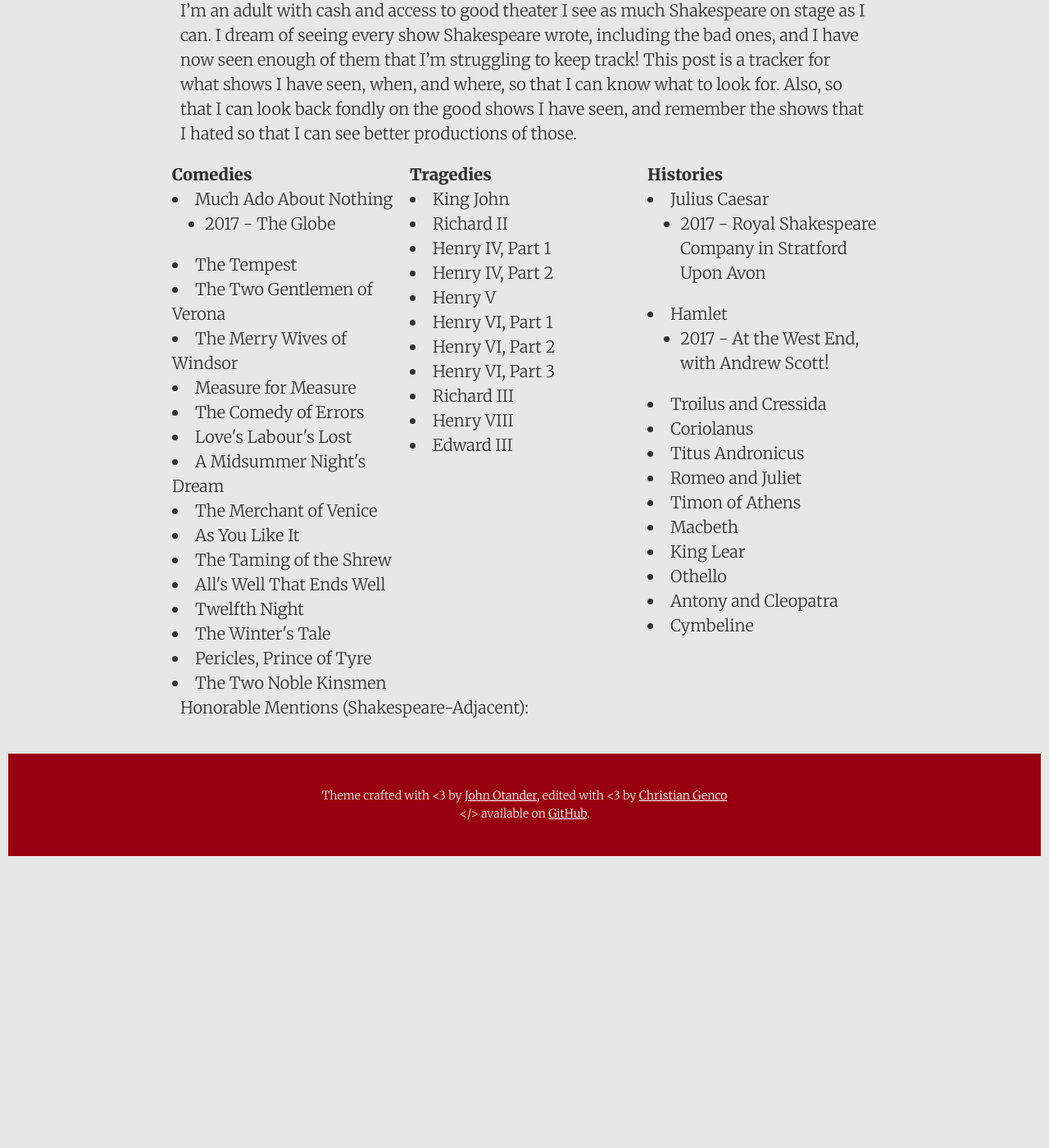
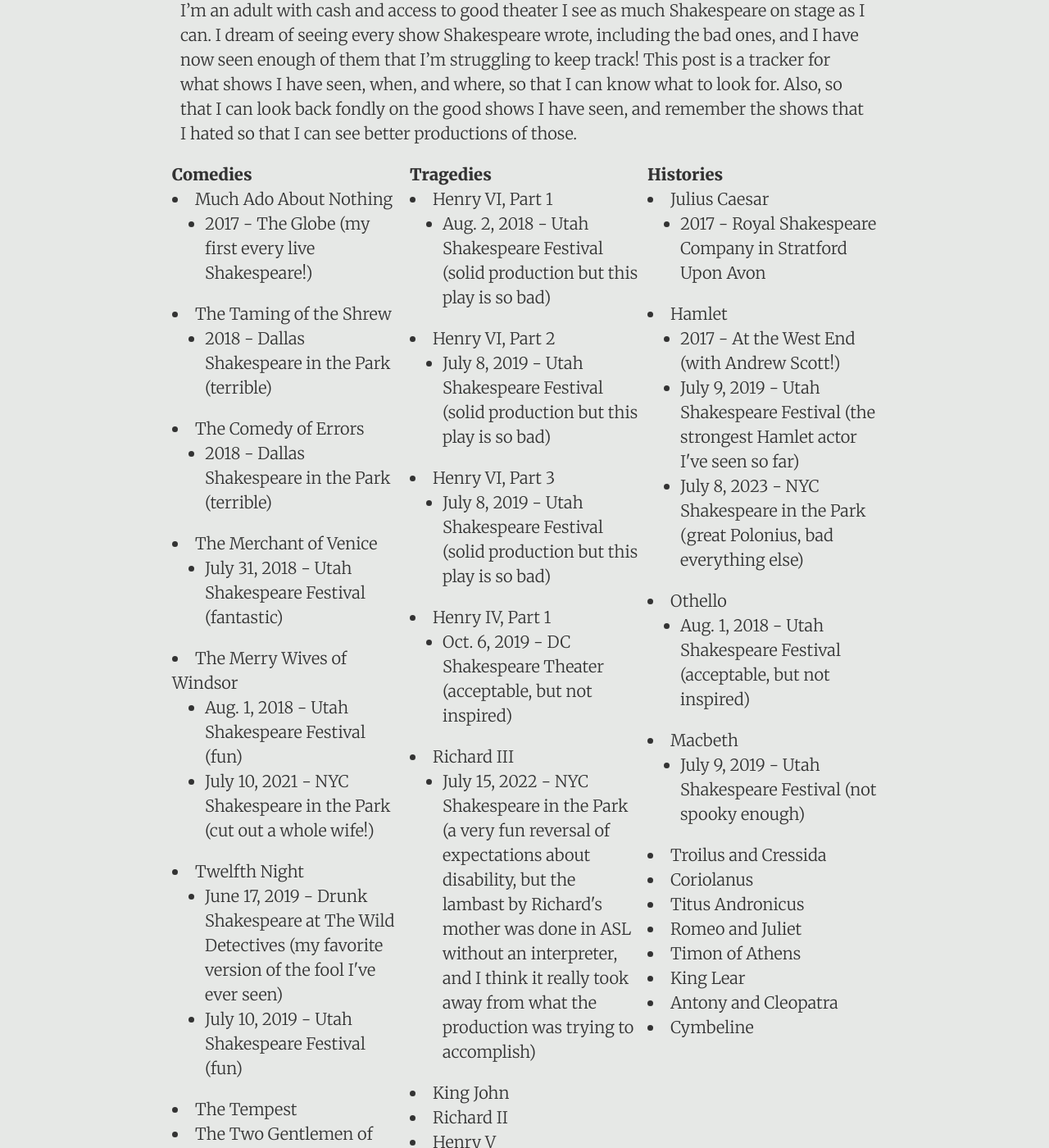
Before and after one commit to DestinyRoseMurphy/DestinyRoseMurphy.github.io, a Jekyll site: the page built from _posts/2024-02-20-Shakespeare.md, in a window 1280 px wide and 1400 px high, scrolled down 415 px. Shown: the whole window at 82% size. Built offline with Jekyll 4.4.1, drawn with Linux system fonts in a browser that asks for light colours; before the commit the page ends 1459 px from its top, so only the background shows below that; some of the changed text lies outside the part shown.

Commit message:
All my shows!

```diff
--- a/_posts/2024-02-20-Shakespeare.md
+++ b/_posts/2024-02-20-Shakespeare.md
@@ -33,20 +33,37 @@ I love Shakespeare. I read almost all the histories in college and fell in love,
 			<p style="margin-bottom: 0; font-weight: bold;">Comedies</p>
 			<li>Much Ado About Nothing</li>
 				<ul>
-  				<li>2017 - The Globe</li>
+  				<li>2017 - The Globe (my first every live Shakespeare!)</li>
+				</ul>
+			<li>The Taming of the Shrew</li>
+				<ul>
+  				<li>2018 - Dallas Shakespeare in the Park (terrible)</li>
+				</ul>
+			<li>The Comedy of Errors</li>
+				<ul>
+  				<li>2018 - Dallas Shakespeare in the Park (terrible)</li>
+				</ul>
+			<li>The Merchant of Venice</li>
+				<ul>
+  				<li>July 31, 2018 - Utah Shakespeare Festival (fantastic)</li>
+				</ul>
+			<li>The Merry Wives of Windsor</li>
+				<ul>
+  				<li>Aug. 1, 2018 - Utah Shakespeare Festival (fun)</li>
+  				<li>July 10, 2021 - NYC Shakespeare in the Park (cut out a whole wife!)</li>
+				</ul>
+			<li>Twelfth Night</li>
+				<ul>
+  				<li>June 17, 2019 - Drunk Shakespeare at The Wild Detectives (my favorite version of the fool I've ever seen)</li>
+  				<li>July 10, 2019 - Utah Shakespeare Festival (fun)</li>
 				</ul>
 			<li>The Tempest</li>
 			<li>The Two Gentlemen of Verona</li>
-			<li>The Merry Wives of Windsor</li>
 			<li>Measure for Measure</li>
-			<li>The Comedy of Errors</li>
 			<li>Love's Labour's Lost</li>
 			<li>A Midsummer Night's Dream</li>
-			<li>The Merchant of Venice</li>
 			<li>As You Like It</li>
-			<li>The Taming of the Shrew</li>
 			<li>All's Well That Ends Well</li>
-			<li>Twelfth Night</li>
 			<li>The Winter's Tale</li>
 			<li>Pericles, Prince of Tyre</li>
 			<li>The Two Noble Kinsmen </li>
@@ -54,15 +71,30 @@ I love Shakespeare. I read almost all the histories in college and fell in love,
 
   <div class="col">
 			<p style="margin-bottom: 0; font-weight: bold;">Tragedies</p>
+			<li>Henry VI, Part 1</li>
+				<ul>
+  				<li>Aug. 2, 2018 - Utah Shakespeare Festival (solid production but this play is so bad)</li>
+				</ul>
+			<li>Henry VI, Part 2</li>
+				<ul>
+  				<li>July 8, 2019 - Utah Shakespeare Festival (solid production but this play is so bad)</li>
+				</ul>
+			<li>Henry VI, Part 3</li>
+				<ul>
+  				<li>July 8, 2019 - Utah Shakespeare Festival (solid production but this play is so bad)</li>
+				</ul>
+			<li>Henry IV, Part 1</li>
+				<ul>
+  				<li>Oct. 6, 2019 - DC Shakespeare Theater (acceptable, but not inspired)</li>
+				</ul>
+			<li>Richard III</li>
+				<ul>
+  				<li>July 15, 2022 - NYC Shakespeare in the Park (a very fun reversal of expectations about disability, but the lambast by Richard's mother was done in ASL without an interpreter, and I think it really took away from what the production was trying to accomplish)</li>
+				</ul>
 			<li>King John</li>
 			<li>Richard II</li>
-			<li>Henry IV, Part 1</li>
+			<li>Henry V</li>
 			<li>Henry IV, Part 2</li>
-			<li>Henry V</li>
-			<li>Henry VI, Part 1</li>
-			<li>Henry VI, Part 2</li>
-			<li>Henry VI, Part 3</li>
-			<li>Richard III</li>
 			<li>Henry VIII</li>
 			<li>Edward III </li>
   </div>
@@ -75,19 +107,27 @@ I love Shakespeare. I read almost all the histories in college and fell in love,
 				</ul>
 			<li>Hamlet</li>
 				<ul>
-  				<li>2017 - At the West End, with Andrew Scott!</li>
+  				<li>2017 - At the West End (with Andrew Scott!)</li>
+  				<li>July 9, 2019 - Utah Shakespeare Festival (the strongest Hamlet actor I've seen so far)</li>
+  				<li>July 8, 2023 - NYC Shakespeare in the Park (great Polonius, bad everything else)</li>
+				</ul>
+			<li>Othello</li>
+				<ul>
+  				<li>Aug. 1, 2018 - Utah Shakespeare Festival (acceptable, but not inspired)</li>
+				</ul>
+			<li>Macbeth</li>
+				<ul>
+  				<li>July 9, 2019 - Utah Shakespeare Festival (not spooky enough)</li>
 				</ul>
 			<li>Troilus and Cressida </li>
 			<li>Coriolanus</li>
 			<li>Titus Andronicus</li>
 			<li>Romeo and Juliet</li>
 			<li>Timon of Athens </li>
-			<li>Macbeth</li>
 			<li>King Lear</li>
-			<li>Othello</li>
 			<li>Antony and Cleopatra</li>
 			<li>Cymbeline </li>
   </div>
 </div>
 
-Honorable Mentions (Shakespeare-Adjacent):
+Honorable Mentions (Shakespeare-Adjacent): All the Devils Are Here (overview of Shakespearean villains; delightful), The Book of Will (not memorable), Sleep No More (sort of Macbeth but barely), Drunk Shakespeare (a version that did not adhere to the text, but was nevertheless a fun telling of Macbeth), The Tempest (interpretive dance version).
```
